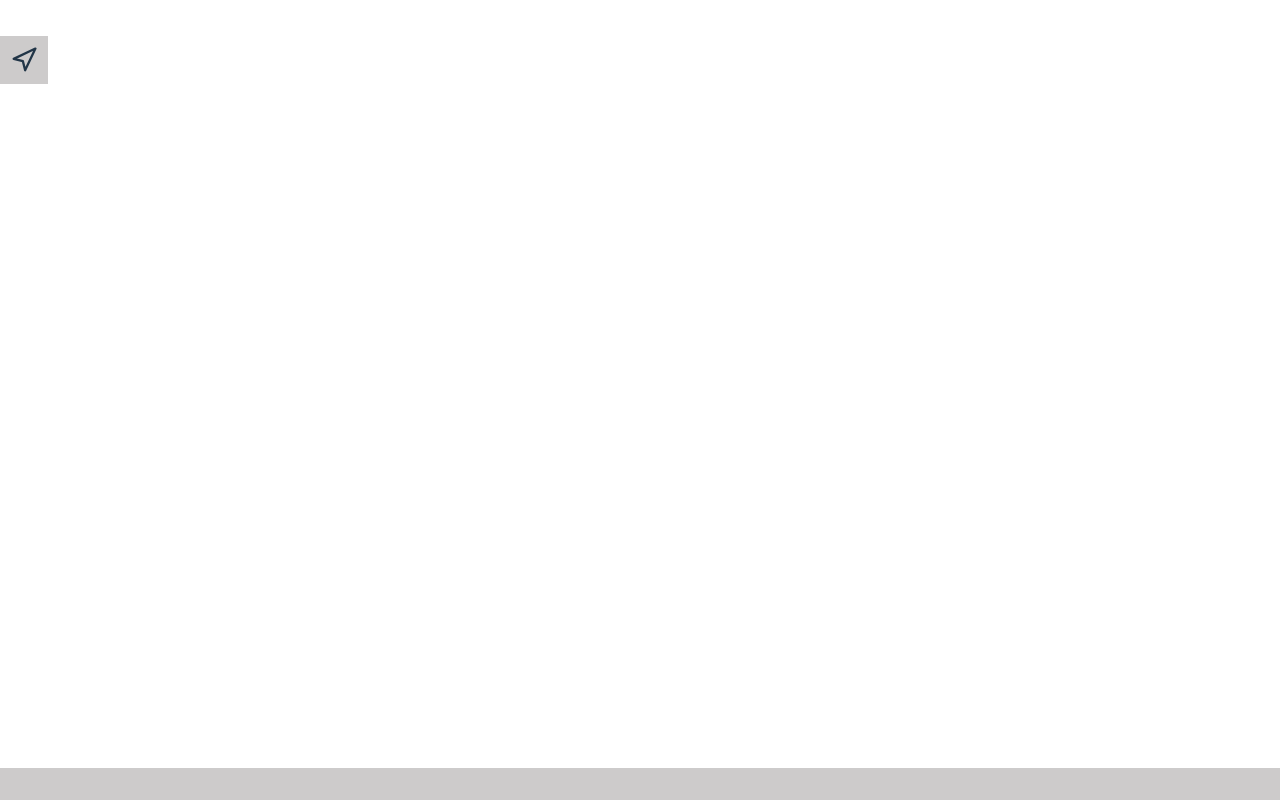
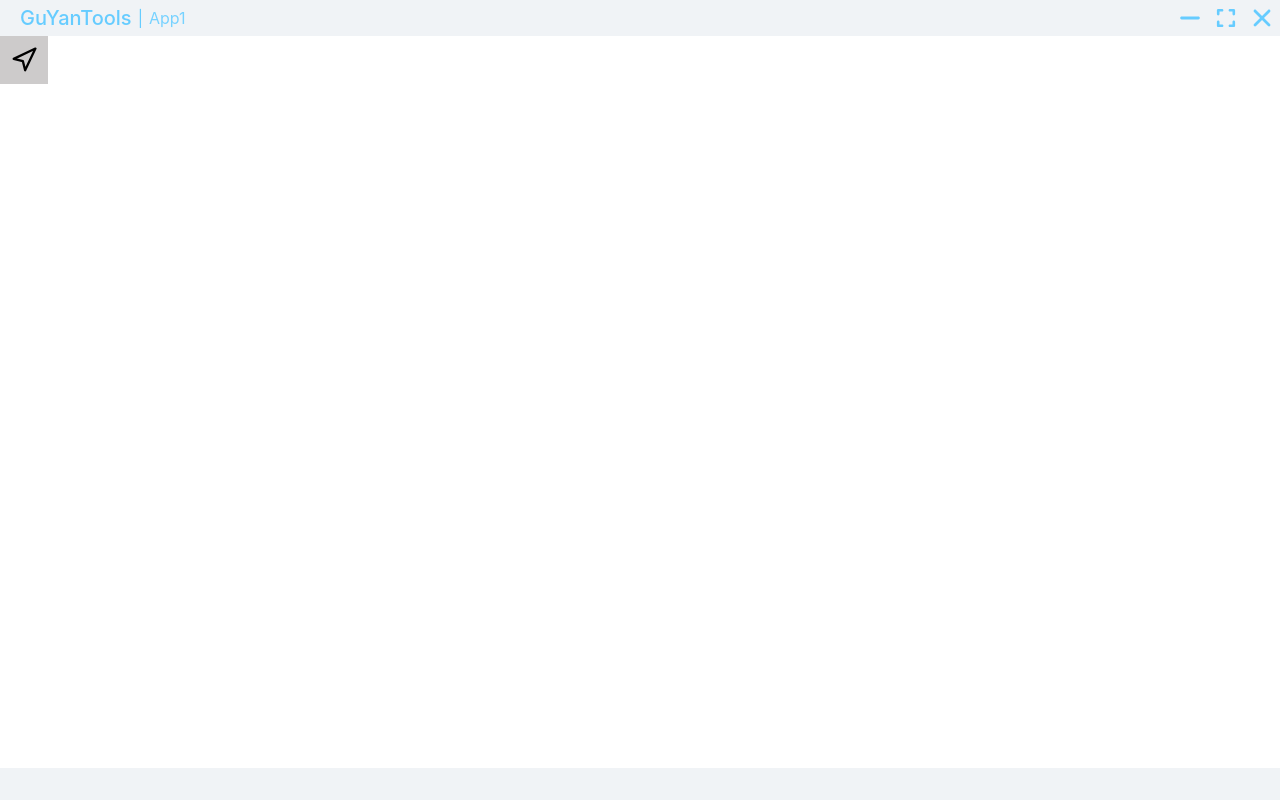
Before and after one commit to Sakurapole/GuYanTools, a Vue app in the folder desktop/: page / in a window 1280 px wide. Built offline with nearby package versions, Linux system fonts and the light colour scheme.

Commit message:
feat(topbar): :sparkles: make the topbar initially usable
build base structure

implement mini max close main window

```diff
--- a/desktop/src/renderer/App.vue
+++ b/desktop/src/renderer/App.vue
@@ -16,8 +16,6 @@ onBeforeMount(() => {
 });
 
 onMounted(() => {
-  console.log(boundsLeft.value, boundsTop.value);
-  console.log(containerWidth.value, containerHeight.value);
 })
 </script>
 
--- a/desktop/src/renderer/assets/theme.scss
+++ b/desktop/src/renderer/assets/theme.scss
@@ -1,12 +1,28 @@
 .light {
+  --primary-color: #66ccff;
+
   --background-color: #fff;
+
+  // sidebar
   --sidebar-bg-color: #cdcbcb;
-  --bottombar-bg-color: #cdcbcb;
+
+  // bottombar
+  --bottombar-bg-color: #f0f3f6;
+
+  // Topbar
+  --topbar-bg-color: #f0f3f6;
+  --main-title-text-color: var(--primary-color);
+  --sub-title-text-color: #77d2ff;
+  --window-btn-hover-bg-color: #d0d0d0;
+
+  // Comps
+  --divider-color: var(--primary-color);
 }
 
 .dark {
   --background-color: #363131;
   --sidebar-bg-color: #514646;
+  --topbar-bg-color: #f0f3f6;
   --bottombar-bg-color: #514646;
 }
 
--- /dev/null
+++ b/desktop/src/renderer/components/Spacer.vue
@@ -0,0 +1,57 @@
+<template>
+  <div :class="[
+    'spacer',
+    `spacer--${direction}`,
+    { 'spacer--divider': type === 'divider' }
+  ]" :style="spacerStyle">
+    <span v-if="type === 'divider'" class="spacer__divider-line">|</span>
+  </div>
+</template>
+
+<script setup lang="ts">
+import { computed } from 'vue';
+
+const props = defineProps({
+  size: { type: [String, Number], default: '16px' },
+  type: { type: String, default: 'blank' },
+  direction: { type: String, default: 'horizontal' },
+});
+
+function parseSize(val: string | number) {
+  return typeof val === 'number' ? `${val}px` : val;
+}
+
+const spacerStyle = computed(() => {
+  const s = parseSize(props.size);
+  if (props.type === 'blank') {
+    if (props.direction === 'horizontal') {
+      return { display: 'inline-block', width: s };
+    } else {
+      return { display: 'inline-block', height: s };
+    }
+  } else {
+    // divider
+    if (props.direction === 'horizontal') {
+      return {
+        display: 'inline-flex',
+        alignItems: 'center',
+        margin: `0 ${s}`
+      };
+    } else {
+      return {
+        display: 'inline-flex',
+        alignItems: 'center',
+        flexDirection: 'column' as 'column',
+        margin: `${s} 0`
+      };
+    }
+  }
+});
+</script>
+
+<style scoped>
+.spacer--divider .spacer__divider-line {
+  color: var(--divider-color, #66CCFF);
+  user-select: none;
+}
+</style>
--- /dev/null
+++ b/desktop/src/renderer/components/svgs/MaxiumIcon.vue
@@ -0,0 +1,5 @@
+<template>
+  <svg xmlns="http://www.w3.org/2000/svg" height="28" width="28" viewBox="0 0 640 640">
+
+  </svg>
+</template>
--- /dev/null
+++ b/desktop/src/renderer/components/svgs/MiniIcon.vue
@@ -0,0 +1,6 @@
+<template>
+  <svg xmlns="http://www.w3.org/2000/svg" height="28" width="28" viewBox="0 0 640 640">
+    <path
+      d="M96 320C96 302.3 110.3 288 128 288L512 288C529.7 288 544 302.3 544 320C544 337.7 529.7 352 512 352L128 352C110.3 352 96 337.7 96 320z" />
+  </svg>
+</template>
--- /dev/null
+++ b/desktop/src/renderer/components/svgs/SVGIcon.vue
@@ -0,0 +1,28 @@
+<template>
+  <svg xmlns="http://www.w3.org/2000/svg" :width="width" :height="height" :fill="color" v-bind="$attrs"
+    viewBox="0 0 640 640">>
+    <slot />
+  </svg>
+</template>
+
+<script lang="ts">
+import { defineComponent } from 'vue';
+
+export default defineComponent({
+  name: 'SVGIcon',
+  props: {
+    width: {
+      type: [Number, String],
+      default: 24
+    },
+    height: {
+      type: [Number, String],
+      default: 24
+    },
+    color: {
+      type: String,
+      default: 'currentColor'
+    }
+  }
+})
+</script>
--- a/desktop/src/renderer/components/topbar/topbar.scss
+++ b/desktop/src/renderer/components/topbar/topbar.scss
@@ -2,6 +2,50 @@
 @use "../../assets/cssvars.scss" as *;
 
 #topbar-container {
+  @include layout.flex-row($justify-content: space-between, $align-items: center);
   width: 100%;
   height: $topbar-height;
+  background-color: var(--topbar-bg-color);
 }
+
+.window-title-container {
+  @include layout.flex-row($justify-content: space-between, $align-items: center);
+  padding-left: 20px;
+  height: 100%;
+
+  & .window-title {
+    font-size: 20px;
+    font-weight: 500;
+    color: var(--main-title-text-color);
+    user-select: none;
+  }
+
+  & .window-subtitle {
+    font-size: 16px;
+    color: var(--sub-title-text-color);
+    user-select: none;
+  }
+}
+
+.application-func-container {
+  flex: 1;
+}
+
+.window-btn-group {
+  @include layout.flex-row($justify-content: flex-end, $align-items: center);
+  height: 100%;
+
+  & .mini-btn,
+  .max-btn,
+  .close-btn {
+    @include layout.flex-center();
+    width: 36px;
+    height: 36px;
+    cursor: pointer;
+    transition: background-color 0.3s ease;
+
+    &:hover {
+      background-color: var(--window-btn-hover-bg-color);
+    }
+  }
+}
--- a/desktop/src/renderer/components/topbar/topbar.vue
+++ b/desktop/src/renderer/components/topbar/topbar.vue
@@ -1,10 +1,42 @@
 <script setup lang="ts">
+import Spacer from '../Spacer.vue';
+import SvgIcon from '../svgs/SVGIcon.vue';
 
+const { ipcRenderer } = window;
 </script>
 
 <template>
   <div id="topbar-container">
-
+    <div class="window-title-container">
+      <div class="window-title">
+        GuYanTools
+      </div>
+      <Spacer :size="6" direction="horizontal" type="divider" />
+      <div class="window-subtitle">
+        App1
+      </div>
+    </div>
+    <div class="application-func-container"></div>
+    <div class="window-btn-group">
+      <div class="mini-btn" @click="ipcRenderer.send('main-renderer-minimize')">
+        <SvgIcon width="28" height="28" color="var(--primary-color)">
+          <path
+            d="M96 320C96 302.3 110.3 288 128 288L512 288C529.7 288 544 302.3 544 320C544 337.7 529.7 352 512 352L128 352C110.3 352 96 337.7 96 320z" />
+        </SvgIcon>
+      </div>
+      <div class="max-btn" @click="ipcRenderer.send('main-renderer-maximize')">
+        <SvgIcon width="26" height="26" color="var(--primary-color)">
+          <path
+            d="M128 96C110.3 96 96 110.3 96 128L96 224C96 241.7 110.3 256 128 256C145.7 256 160 241.7 160 224L160 160L224 160C241.7 160 256 145.7 256 128C256 110.3 241.7 96 224 96L128 96zM160 416C160 398.3 145.7 384 128 384C110.3 384 96 398.3 96 416L96 512C96 529.7 110.3 544 128 544L224 544C241.7 544 256 529.7 256 512C256 494.3 241.7 480 224 480L160 480L160 416zM416 96C398.3 96 384 110.3 384 128C384 145.7 398.3 160 416 160L480 160L480 224C480 241.7 494.3 256 512 256C529.7 256 544 241.7 544 224L544 128C544 110.3 529.7 96 512 96L416 96zM544 416C544 398.3 529.7 384 512 384C494.3 384 480 398.3 480 416L480 480L416 480C398.3 480 384 494.3 384 512C384 529.7 398.3 544 416 544L512 544C529.7 544 544 529.7 544 512L544 416z" />
+        </SvgIcon>
+      </div>
+      <div class="close-btn" @click="ipcRenderer.send('main-renderer-close')">
+        <SvgIcon width="28" height="28" color="var(--primary-color)">
+          <path
+            d="M183.1 137.4C170.6 124.9 150.3 124.9 137.8 137.4C125.3 149.9 125.3 170.2 137.8 182.7L275.2 320L137.9 457.4C125.4 469.9 125.4 490.2 137.9 502.7C150.4 515.2 170.7 515.2 183.2 502.7L320.5 365.3L457.9 502.6C470.4 515.1 490.7 515.1 503.2 502.6C515.7 490.1 515.7 469.8 503.2 457.3L365.8 320L503.1 182.6C515.6 170.1 515.6 149.8 503.1 137.3C490.6 124.8 470.3 124.8 457.8 137.3L320.5 274.7L183.1 137.4z" />
+        </SvgIcon>
+      </div>
+    </div>
   </div>
 </template>
 
--- a/desktop/src/renderer/global.css
+++ b/desktop/src/renderer/global.css
@@ -4,76 +4,14 @@
   font-weight: 400;
 
   color-scheme: light dark;
-  color: rgba(255, 255, 255, 0.87);
-  background-color: #242424;
 
   font-synthesis: none;
   text-rendering: optimizeLegibility;
   -webkit-font-smoothing: antialiased;
   -moz-osx-font-smoothing: grayscale;
 }
-
-a {
-  font-weight: 500;
-  color: #646cff;
-  text-decoration: inherit;
-}
-a:hover {
-  color: #535bf2;
-}
-
 body {
   margin: 0;
   display: flex;
   place-items: center;
-  min-width: 320px;
-  min-height: 100vh;
 }
-
-h1 {
-  font-size: 3.2em;
-  line-height: 1.1;
-}
-
-button {
-  border-radius: 8px;
-  border: 1px solid transparent;
-  padding: 0.6em 1.2em;
-  font-size: 1em;
-  font-weight: 500;
-  font-family: inherit;
-  background-color: #1a1a1a;
-  cursor: pointer;
-  transition: border-color 0.25s;
-}
-button:hover {
-  border-color: #646cff;
-}
-button:focus,
-button:focus-visible {
-  outline: 4px auto -webkit-focus-ring-color;
-}
-
-.card {
-  padding: 2em;
-}
-
-#app {
-  max-width: 1280px;
-  margin: 0 auto;
-  padding: 2rem;
-  text-align: center;
-}
-
-@media (prefers-color-scheme: light) {
-  :root {
-    color: #213547;
-    background-color: #ffffff;
-  }
-  a:hover {
-    color: #747bff;
-  }
-  button {
-    background-color: #f9f9f9;
-  }
-}
```
Also changed, not shown: desktop/src/main/browsers/main_window.ts (+35 -1 lines), 2 other files (tests, documents, lock files or other folders).
